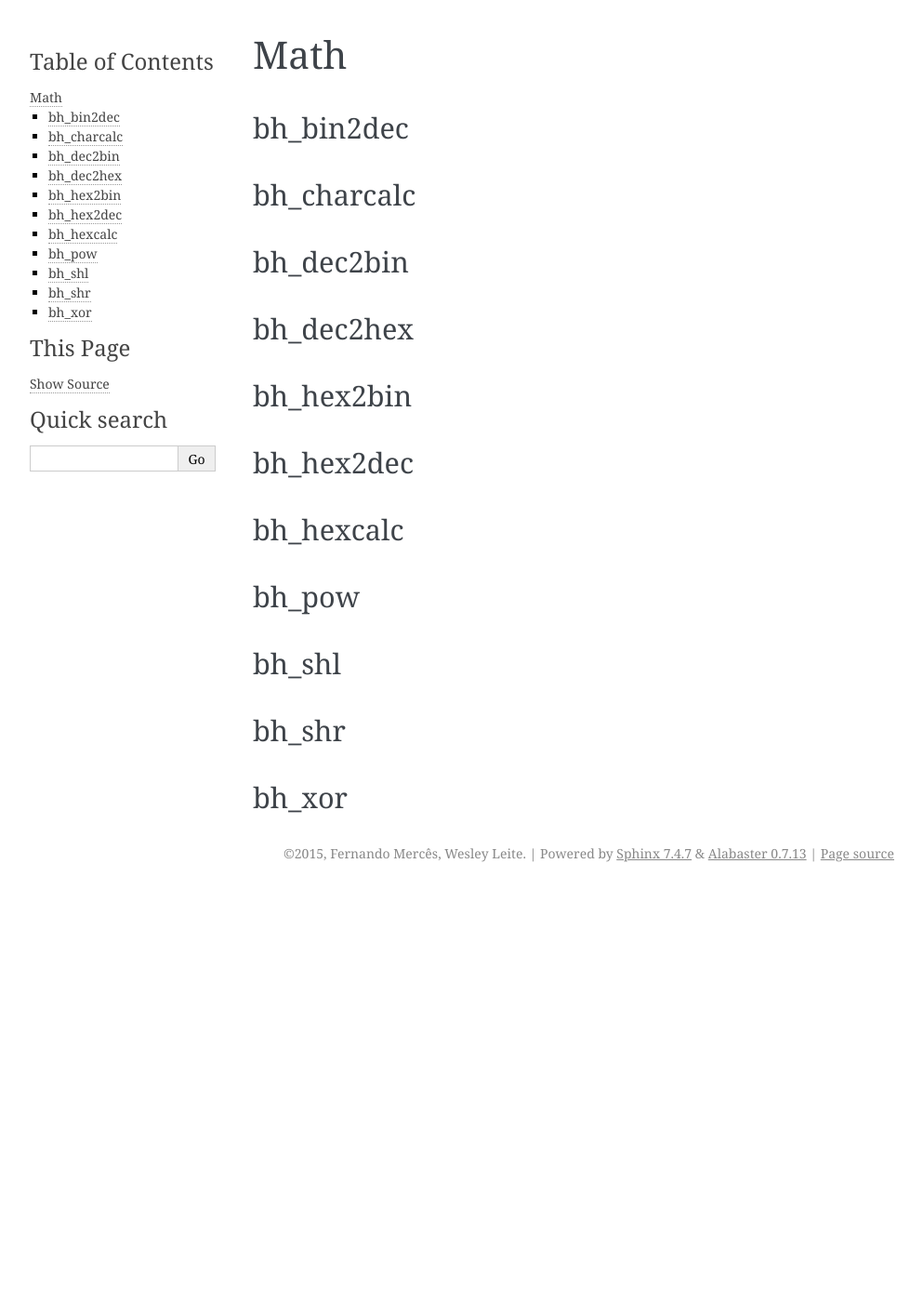
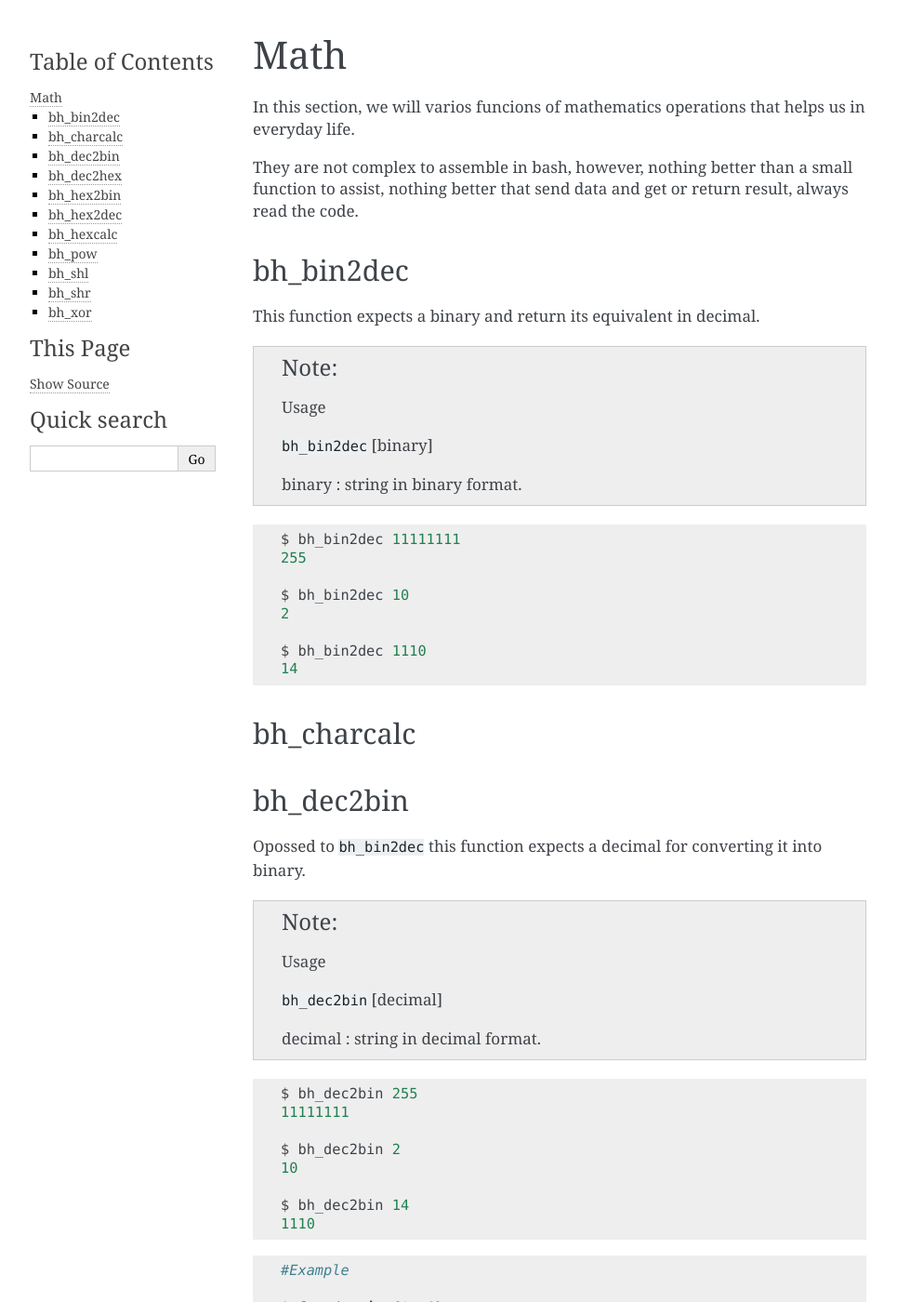
Before and after one commit to merces/bashacks, a Sphinx documentation site: the page built from doc/source/math.rst, in a window 1280 px wide and 1400 px high. Shown: the whole window at 93% size, without its empty margins (148-1141 px from the left). Built offline with Sphinx 7.4.7, drawn with Linux system fonts in a browser that asks for light colours; some of the changed text lies outside the part shown.

Commit message:
math doc

```diff
--- a/doc/source/math.rst
+++ b/doc/source/math.rst
@@ -1,14 +1,87 @@
 Math
 ====
+
+In this section, we will varios funcions of mathematics operations that helps us in everyday life.
+
+They are not complex to assemble in bash, however, nothing better than a small function to assist, nothing better that send data and get or return result, always read the code.
+
 
 bh_bin2dec
 ----------
 
+This function expects a binary and return its equivalent in decimal.
+
+.. note::
+
+    Usage
+
+    ``bh_bin2dec`` [binary]
+
+    binary   :   string in binary format.
+
+
+.. code-block:: bash
+
+    $ bh_bin2dec 11111111
+    255
+
+    $ bh_bin2dec 10
+    2
+
+    $ bh_bin2dec 1110
+    14
+
+
+
 bh_charcalc
 -----------
 
+
+
 bh_dec2bin
 ----------
+
+Opossed to ``bh_bin2dec`` this function expects a decimal for converting it into binary.
+
+
+.. note::
+
+    Usage
+
+    ``bh_dec2bin`` [decimal]
+
+    decimal :  string in decimal format.
+
+
+.. code-block:: bash
+
+    $ bh_dec2bin 255
+    11111111
+
+    $ bh_dec2bin 2
+    10
+
+    $ bh_dec2bin 14
+    1110
+
+
+.. code-block:: bash
+
+    #Example
+
+    $ for dec in {1..6} ;
+    > do
+    >    echo "$dec = $(bh_dec2bin $dec)" ;
+    > done
+
+    1 = 1
+    2 = 10
+    3 = 11
+    4 = 100
+    5 = 101
+    6 = 110
+
+
 
 bh_dec2hex
 ----------
```
